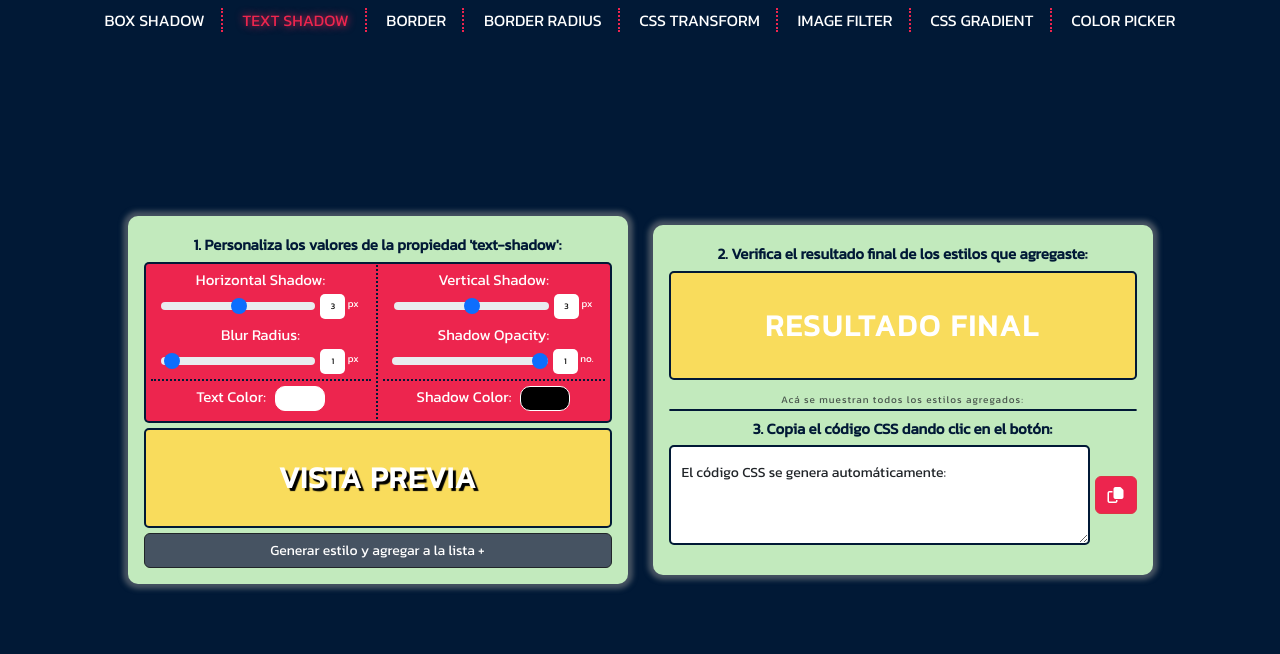
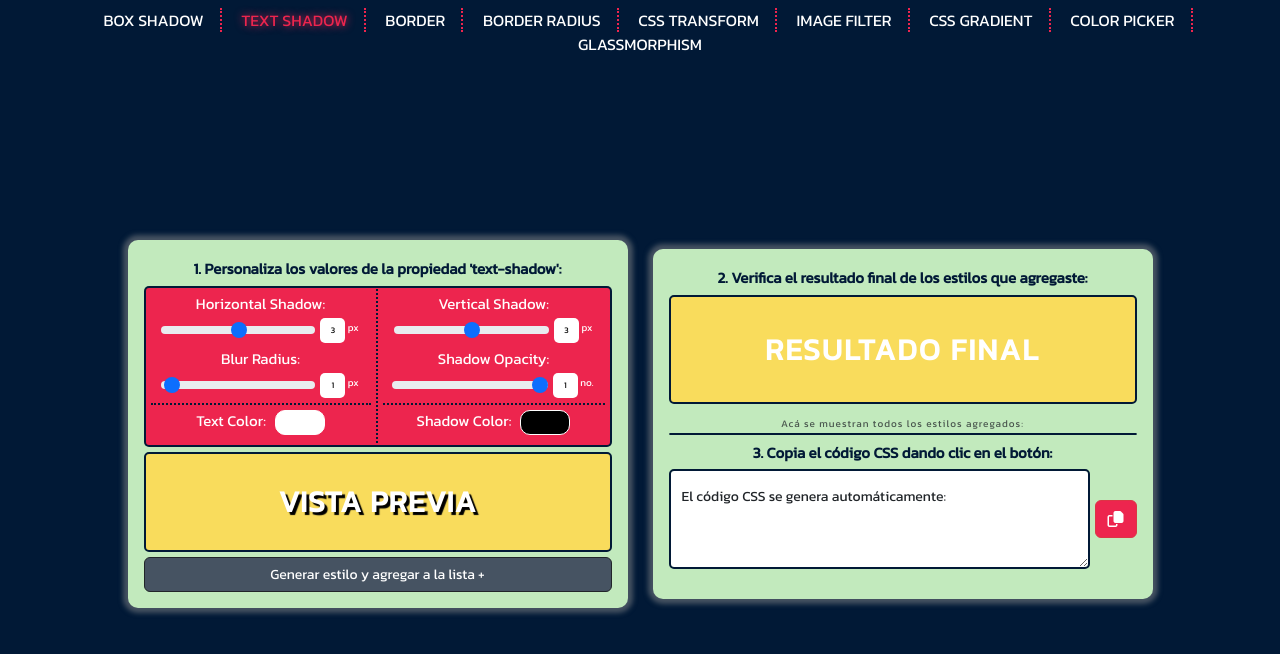
Before and after one commit to MauricioBarrueta/textShadowGenerator, a website: page index.html in a window 1280 px wide. Drawn offline with nearby package versions, Linux system fonts and the light colour scheme.

Commit message:
Se agregó un nuevo enlace

```diff
--- a/index.html
+++ b/index.html
@@ -20,6 +20,7 @@
         <a href="https://mauriciobarrueta.github.io/filterGenerator/">Image Filter</a>
         <a href="https://mauriciobarrueta.github.io/gradientBgGenerator/">CSS Gradient</a>
         <a href="https://mauriciobarrueta.github.io/rgbaHexGenerator/">Color Picker</a>
+        <a href="https://mauriciobarrueta.github.io/glassmorphismGenerator/">Glassmorphism</a>
       </nav>
 
     <div class="container">
```
